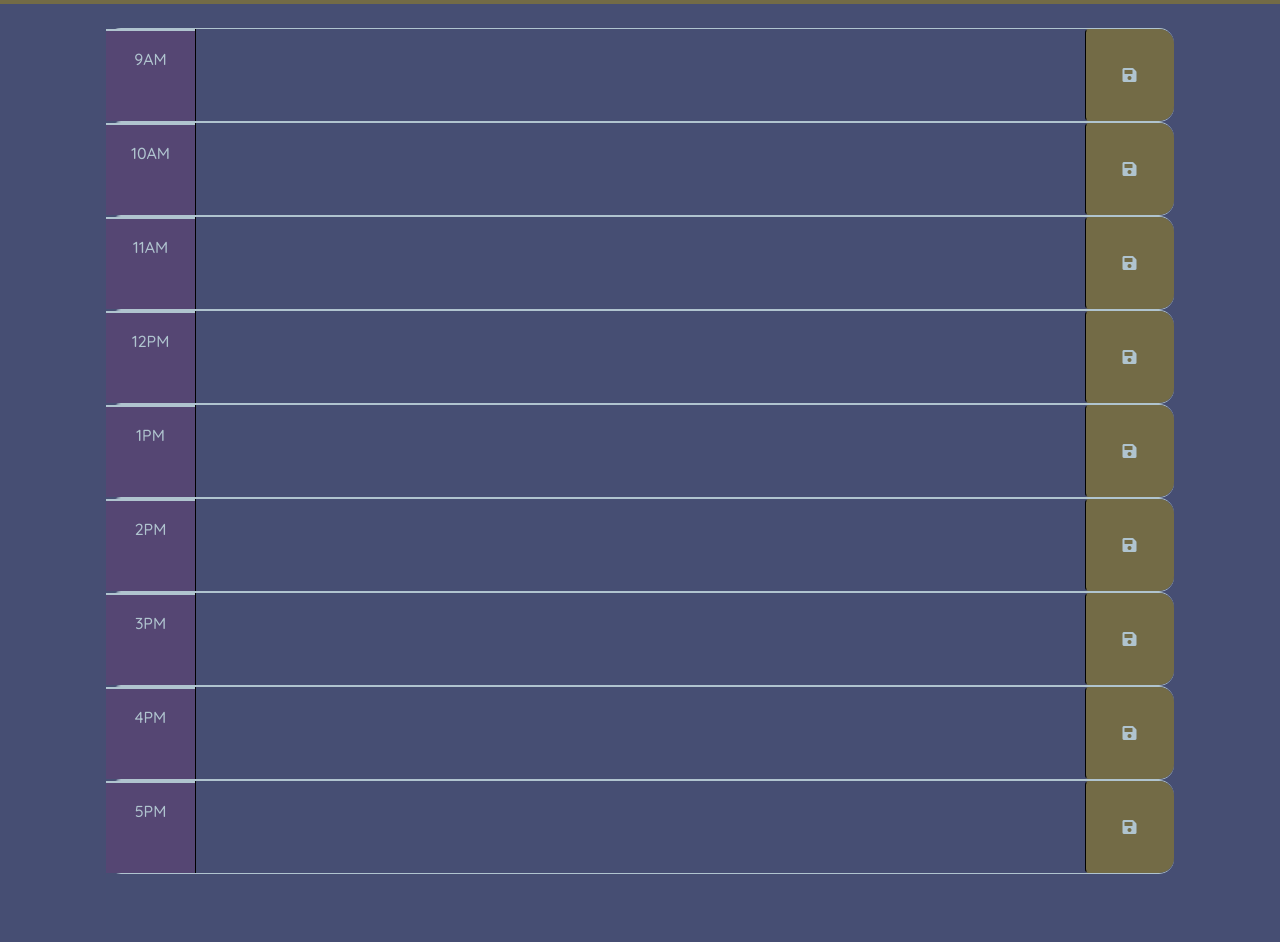
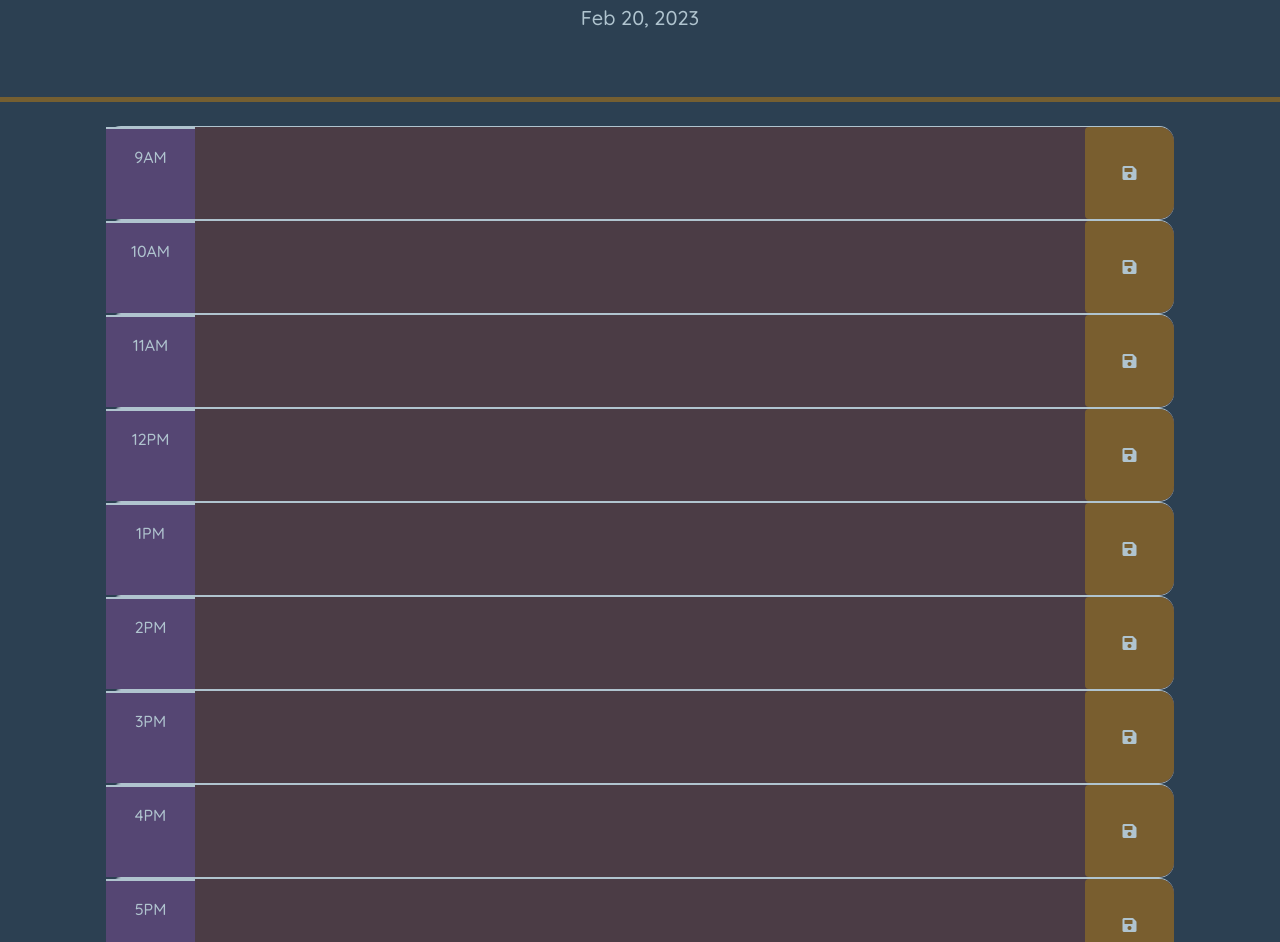
Before and after one commit to JThorneX/05-challenge-DU-bootcamp, a plain HTML site: page index.html in a window 1280 px wide. Shown: the part 247-1189 px from the top of the page. Before the commit the page ends 1121 px from the top, so only its background shows below. Drawn offline with nearby package versions, Linux system fonts and the light colour scheme.

Commit message:
found and figured out parseint and each

```diff
--- a/Assets/css/style.css
+++ b/Assets/css/style.css
@@ -1,9 +1,9 @@
 :root {
-  --dark: #464e73;
+  --dark: #2c4052;
   --darkP: #554673;
   --mid: #466473;
   --lightB: #b0c4cf;
-  --green: #736b46;
+  --green: #81642ddc;
 }
 
 body {
@@ -26,8 +26,7 @@ textarea {
   background: transparent;
   border: none;
   resize: none;
-  color: #000000;
-  border-left: 1px solid black;
+  color: var(--lightB);
   padding: 10px;
 }
 
@@ -61,22 +60,21 @@ textarea {
 }
 
 .past {
-  background-color: var(--mid);
+  background-color: rgba(138, 52, 46, 0.336);
   color: var(--lightB);
 }
 
 .present {
-  background-color: var(--darkP);
+  background-color: rgba(1, 100, 117, 0.534);
   color: var(--lightB);
 }
 
 .future {
-  background-color: var(--green);
+  background-color: rgba(7, 48, 25, 0.363);
   color: var(--lightB);
 }
 
 .saveBtn {
-  border-left: 1px solid black;
   border-top-right-radius: 15px;
   border-bottom-right-radius: 15px;
   background-color: var(--green);
--- a/Assets/js/script.js
+++ b/Assets/js/script.js
@@ -27,18 +27,43 @@ $(document).ready(function () {
   };
 
   // TODO: Add code to apply the past, present, or future class to each time
-  // block by comparing the id to the current hour. HINTS: How can the id
-  // attribute of each time-block be used to conditionally add or remove the
-  // past, present, and future classes? How can Day.js be used to get the
-  // current hour in 24-hour time?
+  // block by comparing the id to the current hour. HINTS: How can the id attribute of each time-block be used to conditionally add or remove the past, present, and future classes?
 
-  var pastPresentFuture = function {
-    for (var i = 9; i < 18; i++) {
-      $("#" + i).val
-    }
-  }
+  var pastPresentFuture = function () {
+    //call at bottom with local storage save
+    var timeBlock = $(".time-block");
+    console.log(currentTime);
+
+    //we can iterate over the DOM elements of the jQuery object and can execute a function for every matched element   .each
+    //https://www.javatpoint.com/jquery-each-method
+
+    //The parseInt method parses a value as a string and returns the first integer.
+    //https://www.w3schools.com/jsref/jsref_parseint.asp
+
+    $(timeBlock).each(function () {
+      var blockHour = parseInt($(this).attr("data-hour"));
+      console.log(blockHour);
+
+      if (blockHour < currentTime) {
+        $(this).addClass("past");
+      } else if (blockHour > currentTime) {
+        $(this).addClass("future");
+      } else {
+        $(this).addClass("present");
+      }
+    });
+  };
+
+  // if (blockHour === currentTime) {
+  //   $(this).addClass("present");
+  // }
+
+  // $(".text") {
+  //   var
+  // }
 
   // saveBtn.on("click", timeBlock());
+  pastPresentFuture();
   saveLocal();
 });
 
@@ -63,3 +88,5 @@ $(document).ready(function () {
 //   if (hour9 == currentTime) {
 //   }
 // };
+
+//How can Day.js be used to get the current hour in 24-hour time?
--- a/index.html
+++ b/index.html
@@ -32,10 +32,10 @@
       <p id="currentDate" class="currentDate lead"></p>
     </header>
     <div id="container-lg" class="container-lg px-5">
-      <div id="hour-9" class="row time-block">
+      <div id="hour-9" data-hour="9" class="row time-block">
         <div class="col-2 col-md-1 hour text-center py-3">9AM</div>
         <textarea
-          id="textArea text9"
+          id="textArea"
           class="col-8 col-md-10 description text"
           rows="3"
         >
@@ -49,8 +49,7 @@
         </button>
       </div>
 
-      <!-- Example of a a present time block. The "present" class adds a red background color. -->
-      <div id="hour-10" class="row time-block">
+      <div id="hour-10" data-hour="10" class="row time-block">
         <div class="col-2 col-md-1 hour text-center py-3">10AM</div>
         <textarea
           id="textArea text10"
@@ -67,7 +66,7 @@
         </button>
       </div>
 
-      <div id="hour-11" class="row time-block">
+      <div id="hour-11" data-hour="11" class="row time-block">
         <div class="col-2 col-md-1 hour text-center py-3">11AM</div>
         <textarea
           id="textArea text11"
@@ -83,7 +82,7 @@
         </button>
       </div>
 
-      <div id="hour-12" class="row time-block">
+      <div id="hour-12" data-hour="12" class="row time-block">
         <div class="col-2 col-md-1 hour text-center py-3">12PM</div>
         <textarea
           id="textArea text12"
@@ -100,7 +99,7 @@
         </button>
       </div>
 
-      <div id="hour-13" class="row time-block">
+      <div id="hour-13" data-hour="13" class="row time-block">
         <div class="col-2 col-md-1 hour text-center py-3">1PM</div>
         <textarea
           id="textArea text13"
@@ -117,7 +116,7 @@
         </button>
       </div>
 
-      <div id="hour-14" class="row time-block">
+      <div id="hour-14" data-hour="14" class="row time-block">
         <div class="col-2 col-md-1 hour text-center py-3">2PM</div>
         <textarea
           id="textArea text14"
@@ -134,7 +133,7 @@
         </button>
       </div>
 
-      <div id="hour-15" class="row time-block">
+      <div id="hour-15" data-hour="15" class="row time-block">
         <div class="col-2 col-md-1 hour text-center py-3">3PM</div>
         <textarea
           id="textArea text15"
@@ -151,7 +150,7 @@
         </button>
       </div>
 
-      <div id="hour-16" class="row time-block">
+      <div id="hour-16" data-hour="16" class="row time-block">
         <div class="col-2 col-md-1 hour text-center py-3">4PM</div>
         <textarea
           id="textArea text16"
@@ -168,7 +167,7 @@
         </button>
       </div>
 
-      <div id="hour-17" class="row time-block">
+      <div id="hour-17" data-hour="17" class="row time-block">
         <div class="col-2 col-md-1 hour text-center py-3">5PM</div>
         <textarea
           id="textArea text17"
```
